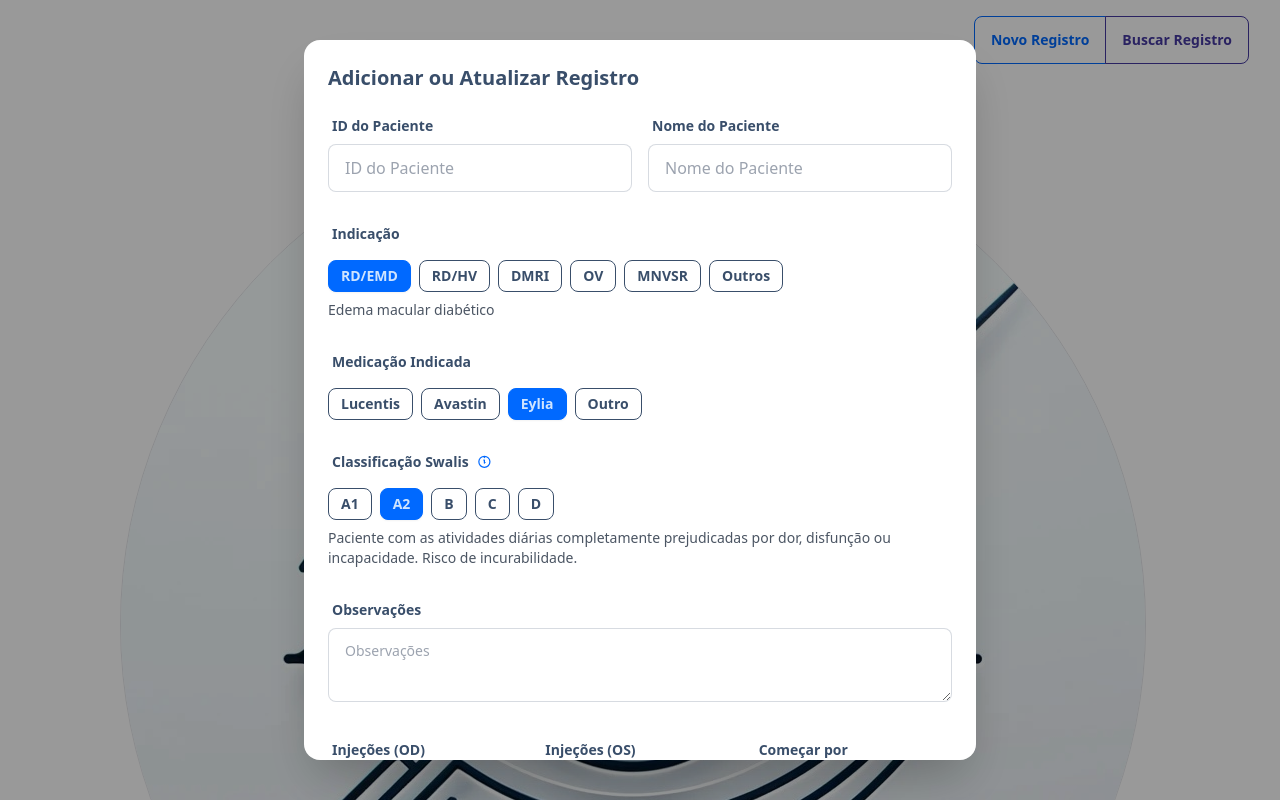
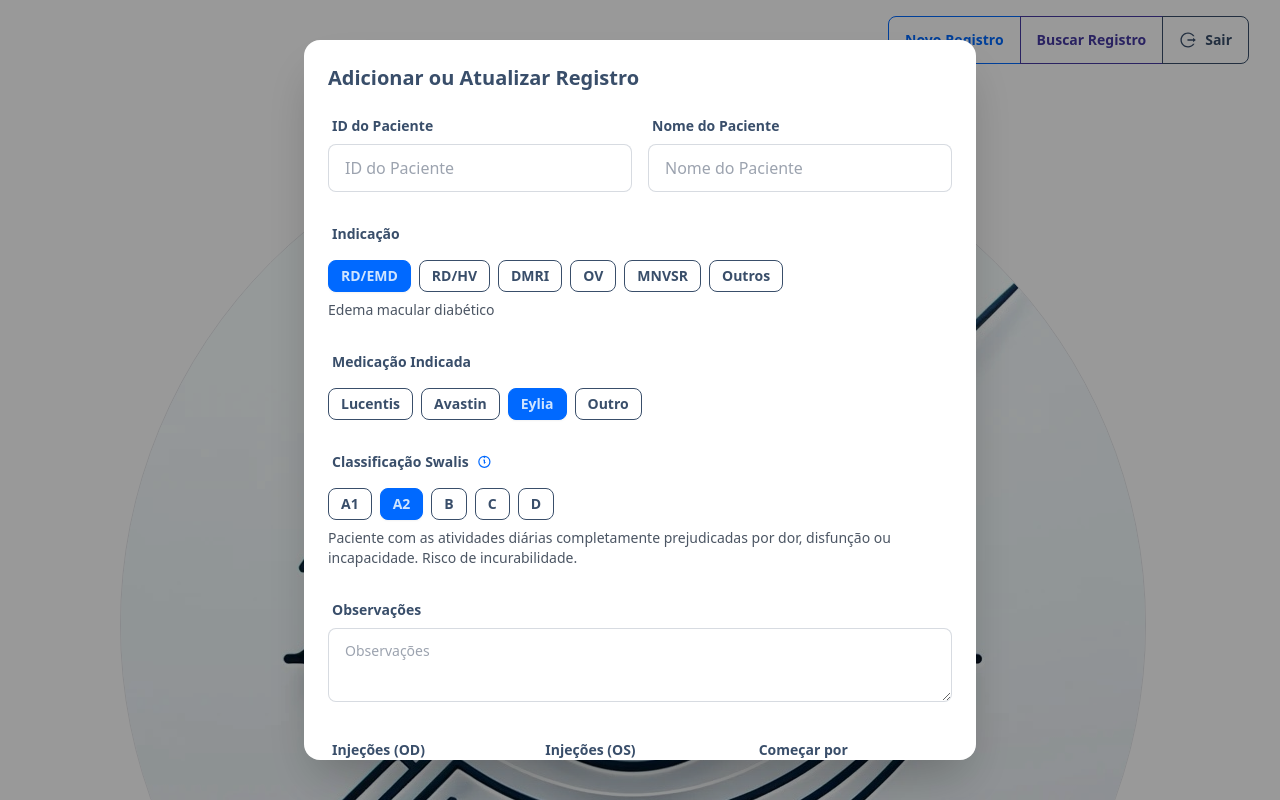
Before and after one commit to leonunesbs/injecoes, a Next.js app: page / in a window 1280 px wide. Shown: the top 800 px of the page. Built offline with nearby package versions, Linux system fonts and the light colour scheme.

Commit message:
fix: major fix

```diff
--- /dev/null
+++ b/src/app/api/logout/route.ts
@@ -0,0 +1,24 @@
+// src/app/api/logout/route.ts
+
+import { cookies } from 'next/headers';
+import { NextResponse } from 'next/server';
+
+export async function GET(request: Request) {
+  // Obtém o gerenciador de cookies
+  const cookieStore = cookies();
+
+  cookieStore.delete({
+    name: 'auth',
+    httpOnly: true,
+    secure: process.env.NODE_ENV === 'production',
+    path: '/',
+    sameSite: 'none',
+    domain: 'antivegf.vercel.app',
+    maxAge: 0,
+  });
+
+  // Redireciona para a página de login
+  const { origin } = new URL(request.url);
+  const loginUrl = new URL('/login', origin);
+  return NextResponse.redirect(loginUrl);
+}
--- a/src/components/PatientForm/index.tsx
+++ b/src/components/PatientForm/index.tsx
@@ -3,6 +3,7 @@
 'use client';
 
 import { useEffect, useState } from 'react';
+import { AiOutlineLogout } from 'react-icons/ai';
 
 import { CreateOrUpdatePatientModal } from './CreateOrUpdatePatientModal';
 import { SearchPatientModal } from './SearchForm/SearchPatientModal';
@@ -62,6 +63,18 @@ export function PatientForm() {
         >
           Buscar Registro
         </button>
+        <button
+          onClick={async () => {
+            await fetch('/api/logout', {
+              method: 'GET',
+              credentials: 'include',
+            });
+          }}
+          className="btn btn-ghost btn-outline flex items-center gap-2 join-item"
+        >
+          <AiOutlineLogout size={18} />
+          Sair
+        </button>
       </div>
       {/* Modais */}
       <CreateOrUpdatePatientModal modal={modal} showToast={showToast} />
```
